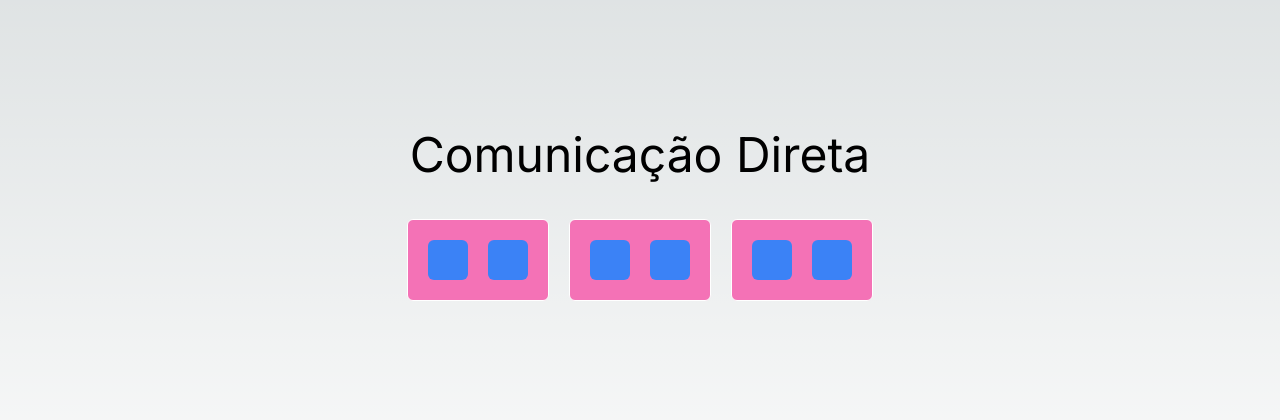
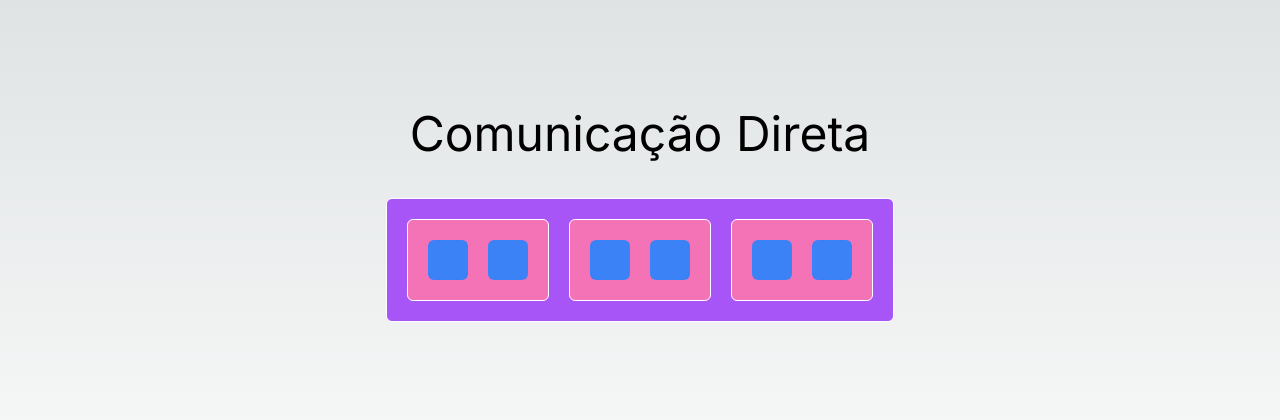
Before and after one commit to etizel/framework-react, a Next.js app: page /comunicacao in a window 1280 px wide. Shown: the part 184-604 px from the top of the page. Built offline with nearby package versions, Linux system fonts and the light colour scheme.

Commit message:
comunicacao entre componentes

```diff
--- a/src/app/components/comunicacao/direta/Avo.tsx
+++ b/src/app/components/comunicacao/direta/Avo.tsx
@@ -2,7 +2,12 @@ import Pai from './Pai';
 
 export default function Avo() {
   return (
-    <div className="flex gap-5">
+    <div
+      className={`
+    flex gap-5 p-5
+    bg-purple-500 border border-white rounded-md
+    `}
+    >
       <Pai />
       <Pai />
       <Pai />
```
